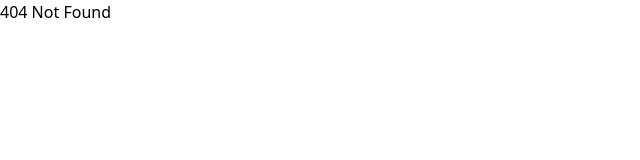
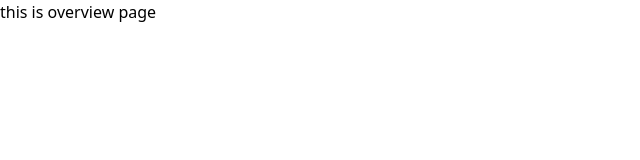
Before and after one commit to ImashaKumarasinghe/MERN_frontend, a React app: page /overview in a window 1280 px wide. Before the commit this address had no page. Shown: the top 160 px of the page, without its empty margins (0-640 px from the left). Built offline with nearby package versions, Linux system fonts and the light colour scheme; the HTML template or start-up script is replaced by a standard one.

Commit message:
Add ProductOverviewPage component and update routing in App

```diff
--- a/src/App.jsx
+++ b/src/App.jsx
@@ -5,6 +5,7 @@ import LoginPage from './pages/login'
 import RegisterPage from './pages/register'
 import HomePage from './pages/home'
 import ProductPage from './pages/client/productPage'
+import ProductOverviewPage from './pages/client/productOverview'
 import AdminPage from './pages/adminPage'
 import AdminProductPage from './pages/admin/productPage'
 import AddProductPage from './pages/admin/addProductPage'
@@ -27,6 +28,7 @@ function App() {
           <Route path="/about" element={<div className="w-full min-h-screen flex flex-col"><Header /><h1 className="text-3xl font-bold p-8">About Page</h1></div>} />
           <Route path="/contact" element={<div className="w-full min-h-screen flex flex-col"><Header /><h1 className="text-3xl font-bold p-8">Contact Page</h1></div>} />
           <Route path="/search" element={<div className="w-full min-h-screen flex flex-col"><Header /><h1 className="text-3xl font-bold p-8">Search Page</h1></div>} />
+          <Route path="/overview" element={<ProductOverviewPage />} />
 
           {/* ✅ Admin Routes - Nested */}
           <Route path="/admin" element={<AdminPage />}>
--- /dev/null
+++ b/src/pages/client/productOverview.jsx
@@ -0,0 +1,6 @@
+export default  function ProductOverviewPage() {
+  return (
+    <div>
+        this is overview page
+    </div>
+  )}
```
